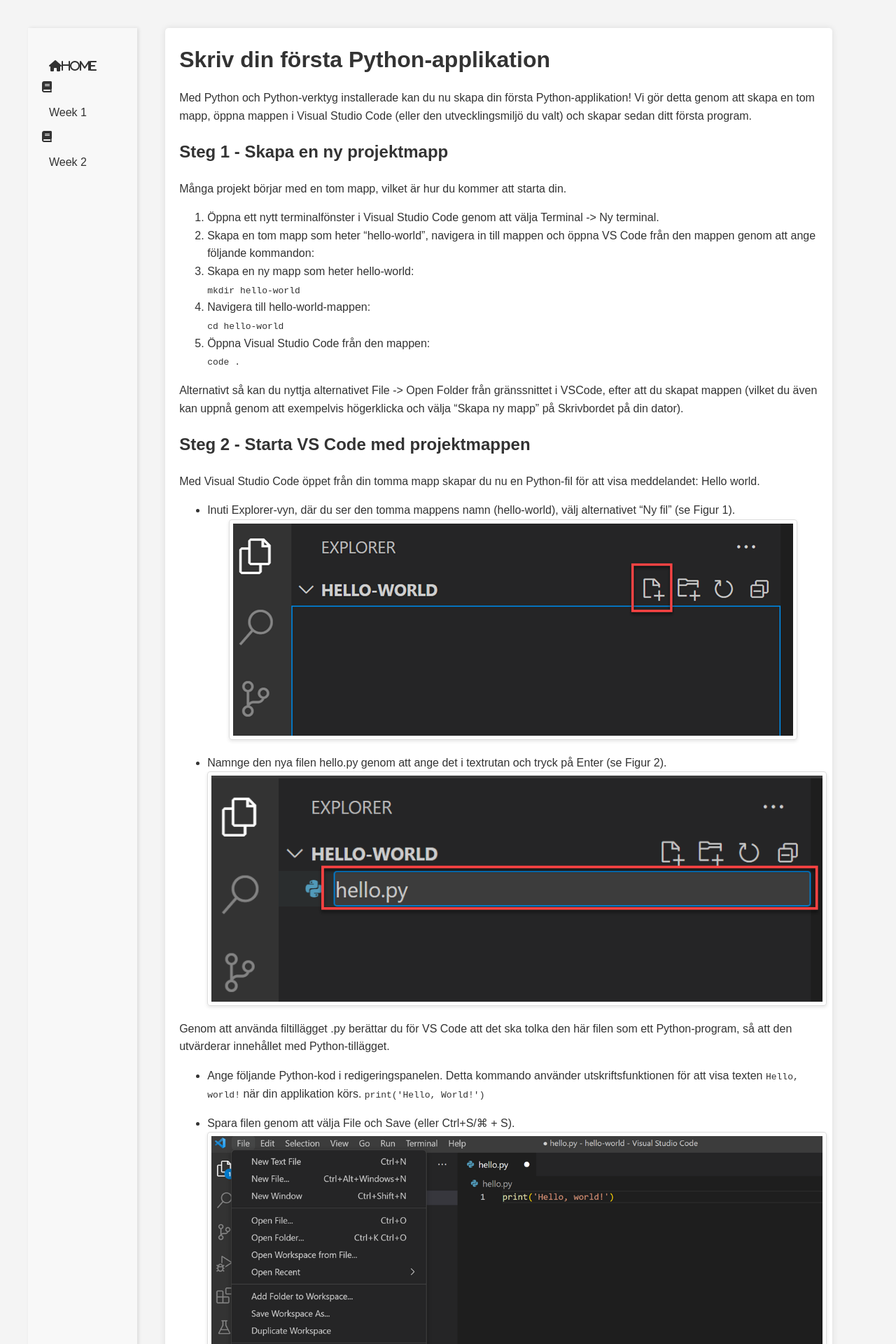
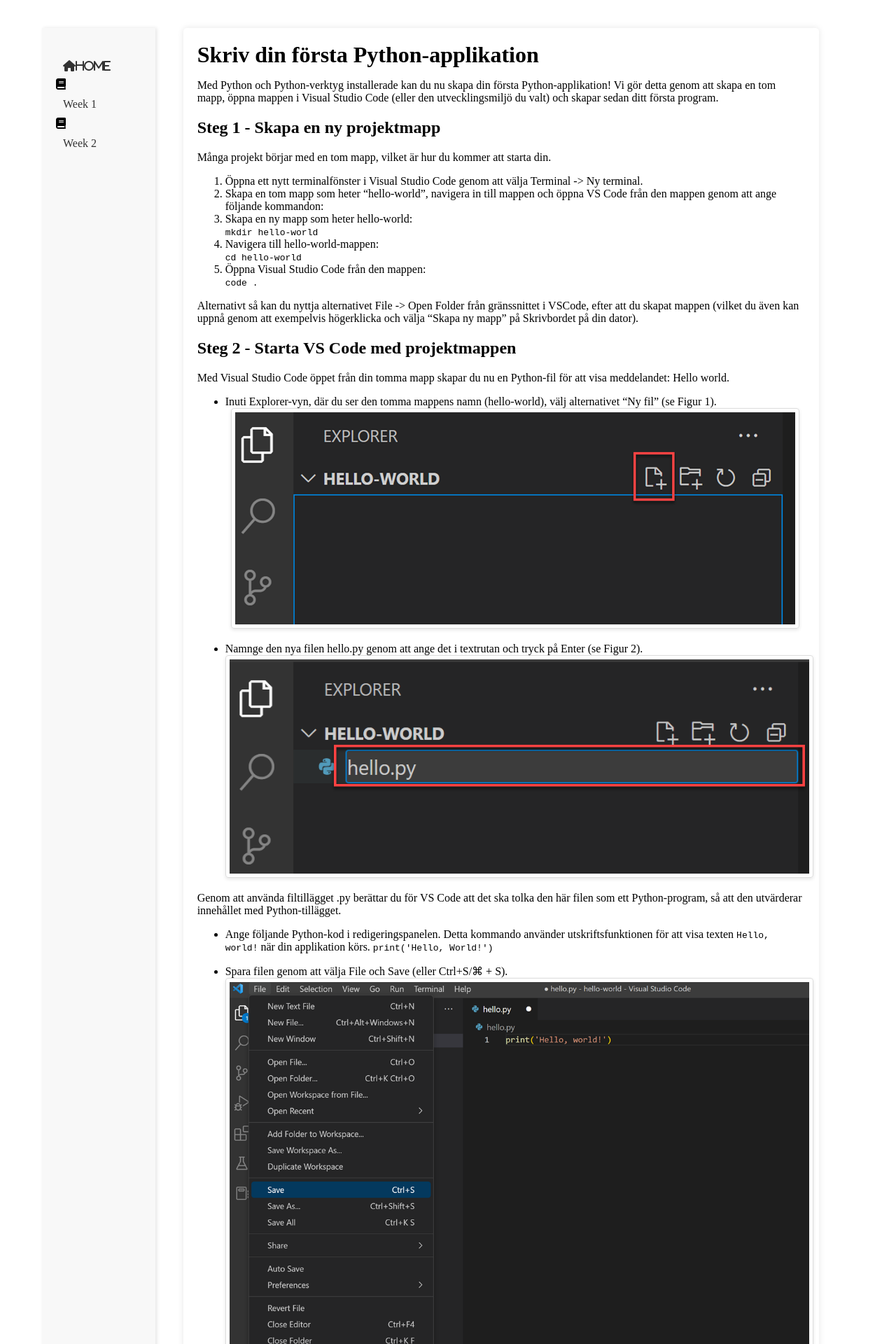
Before and after one commit to noitaloiv/fundamentalPython, a Jekyll site: the page built from week1/first_app.md, in a window 1280 px wide. Shown: the top 1920 px of the page at 70% size. Built offline with Jekyll 4.4.1, drawn with Linux system fonts in a browser that asks for light colours.

Commit message:
Update style.css

```diff
--- a/assets/css/style.css
+++ b/assets/css/style.css
@@ -1,14 +1,28 @@
+:root {
+  /* Light theme colors */
+  --background-color: #ffffff;
+  --text-color: #000000;
+  /* ... other light theme colors */
+}
+
+[data-theme="dark"] {
+  /* Dark theme colors */
+  --background-color: #121212;
+  --text-color: #ffffff;
+  /* ... other dark theme colors */
+}
+
 body {
-    font-family: Arial, sans-serif;
-    line-height: 1.6;
+    background-color: var(--background-color);
+    color: var(--text-color);
+    --font-stack: -apple-system,BlinkMacSystemFont,Segoe UI,Helvetica,Arial,sans-serif,Apple Color Emoji,Segoe UI Emoji
+    line-height: 1.5;
     margin: 0;
     padding: 0;
-    color: #333;
-    background-color: #f4f4f4;
 }
 
 header, main, footer {
-    max-width: 1600px;
+    max-width: 1200px;
     margin: auto;
     padding: 20px;
 }
```
